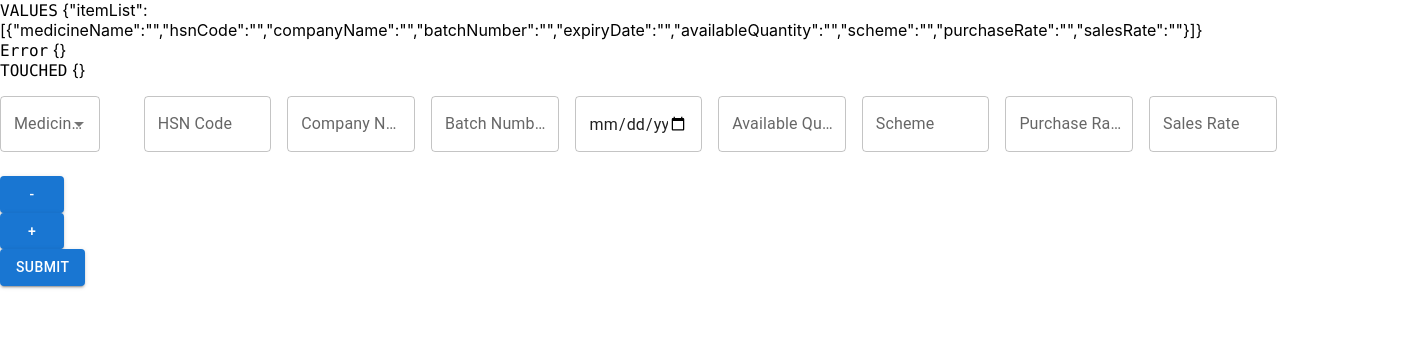
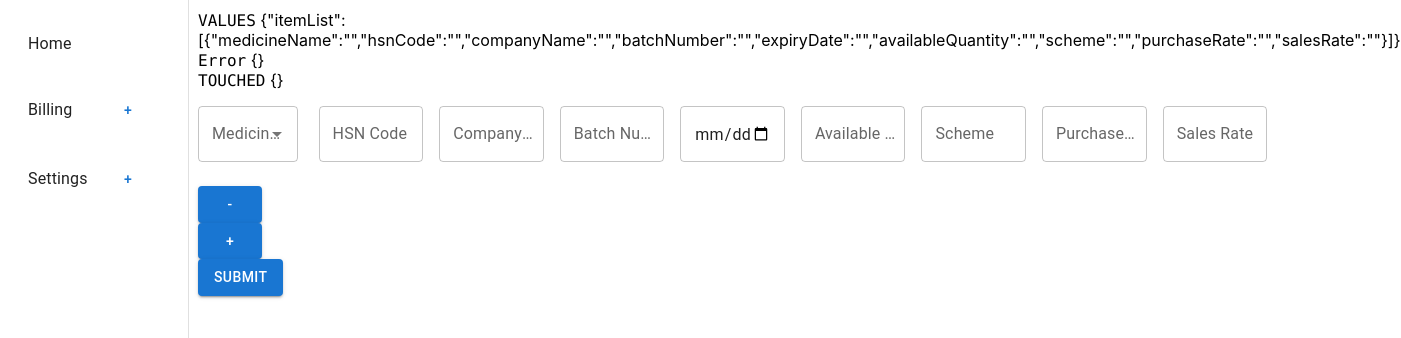
Before and after one commit to shubhamsoni8769/sales-management, a React (Create React App) app in the folder client/: page / in a window 1280 px wide. Shown: the top 338 px of the page, 1401 px wide, since content can reach past the window. Built offline with nearby package versions, Linux system fonts and the light colour scheme.

Commit message:
feat: sidebarwithrecursion

```diff
--- a/client/src/App.tsx
+++ b/client/src/App.tsx
@@ -1,12 +1,30 @@
-// import ProductDeatilSetup from './ProductDeatils/ProductDetailSetup';
-import React from 'react';
-import './App.css';
-import CreateOrder from './VendorDetails/OrderForm/OrderForm';
+import React from "react";
+import "./App.css";
+import Header from "./components/Header/Header";
+import CreateOrder from "./VendorDetails/OrderForm/OrderForm";
+import { Box } from "@mui/material";
 
 function App() {
   return (
-    // <ProductDeatilSetup/>
-    <CreateOrder/>
+    <>
+      <Header />
+      <Box
+        style={{
+          display: "flex",
+          justifyContent: "flex-end",
+          padding: "10px",
+        }}
+      >
+        <Box
+          component="main"
+          sx={{
+            width: { sm: `calc(100% - 188px)` },
+          }}
+        >
+          <CreateOrder />
+        </Box>
+      </Box>
+    </>
   );
 }
 
--- /dev/null
+++ b/client/src/common-component/Sidebar.tsx
@@ -0,0 +1,48 @@
+import React, { useState } from "react";
+import List from "@mui/material/List";
+import { Button, ListItem, ListItemText } from "@mui/material";
+import { Sidebarinterface } from "../types";
+
+function Sidebar({
+  items,
+  depthStep = 10,
+  depth = 0,
+}: {
+  items: Sidebarinterface[];
+  depthStep?: number;
+  depth?: number;
+}) {
+  const [displayChildren, setdisplayChildren] = useState([] as any);
+  function handleClick(data: Sidebarinterface) {
+    setdisplayChildren({
+      [data.label]: !displayChildren?.[data.label],
+    });
+  }
+
+  return (
+    <div>
+      {items.map((item) => (
+        <>
+          <List style={{ paddingLeft: depth * depthStep }}>
+            <ListItem>
+              <ListItemText primary={item.label} />
+              {Array.isArray(item.items) ? (
+                <Button
+                  style={{ backgroundColor: "transparent", border: 0 }}
+                  onClick={() => handleClick(item)}
+                >
+                  {displayChildren[item.label] ? "-" : "+"}
+                </Button>
+              ) : null}
+            </ListItem>
+          </List>
+          {Array.isArray(item.items) && displayChildren[item.label] ? (
+            <Sidebar items={item.items} depth={depth + 1} />
+          ) : null}
+        </>
+      ))}
+    </div>
+  );
+}
+
+export default Sidebar;
--- /dev/null
+++ b/client/src/components/Header/Header.tsx
@@ -0,0 +1,69 @@
+import React, { useState } from "react";
+import { Box,  Drawer } from "@mui/material";
+import Sidebar from "../../common-component/Sidebar";
+function Header() {
+  const [drawer, setDrawer] = useState<boolean>(false);
+  const items = [
+    { name: "home", label: "Home" },
+    {
+      name: "billing",
+      label: "Billing",
+      items: [
+        { name: "statements", label: "Statements" },
+        { name: "reports", label: "Reports" },
+      ],
+    },
+    {
+      name: "settings",
+      label: "Settings",
+      items: [
+        { name: "profile", label: "Profile" },
+        { name: "insurance", label: "Insurance" },
+        {
+          name: "notifications",
+          label: "Notifications",
+          items: [
+            { name: "email", label: "Email" },
+            {
+              name: "desktop",
+              label: "Desktop",
+              items: [
+                { name: "schedule", label: "Schedule" },
+                { name: "frequency", label: "Frequency" },
+              ],
+            },
+            { name: "sms", label: "SMS" },
+          ],
+        },
+      ],
+    },
+  ];
+  return (
+    <>
+      <Drawer
+        anchor="left"
+        open={drawer}
+        PaperProps={{
+          sx: {
+            width: "188px",
+            flexShrink: 0,
+            "& .MuiDrawer-paper": {
+              width: "188px",
+              boxSizing: "border-box",
+            },
+          },
+        }}
+        onClose={() => setDrawer((prev: boolean) => !prev)}
+        variant="permanent"
+      >
+        <Box>
+          <Box sx={{ p: 1.5 }}>
+            <Sidebar items={items} />
+          </Box>
+        </Box>
+      </Drawer>
+    </>
+  );
+}
+
+export default Header;
--- /dev/null
+++ b/client/src/types/index.ts
@@ -0,0 +1,22 @@
+export interface Sidebarinterface {
+  name: string;
+  label: string;
+  items?: SidebarinterfaceItem[];
+}
+
+export interface SidebarinterfaceItem {
+  name: string;
+  label: string;
+  items?: nestedsidebar[];
+}
+
+export interface nestedsidebar {
+  name: string;
+  label: string;
+  items?: nestedsidebar1[];
+}
+
+export interface nestedsidebar1 {
+  name: string;
+  label: string;
+}
```
Also changed, not shown: 1 other file (tests, documents, lock files or other folders).
